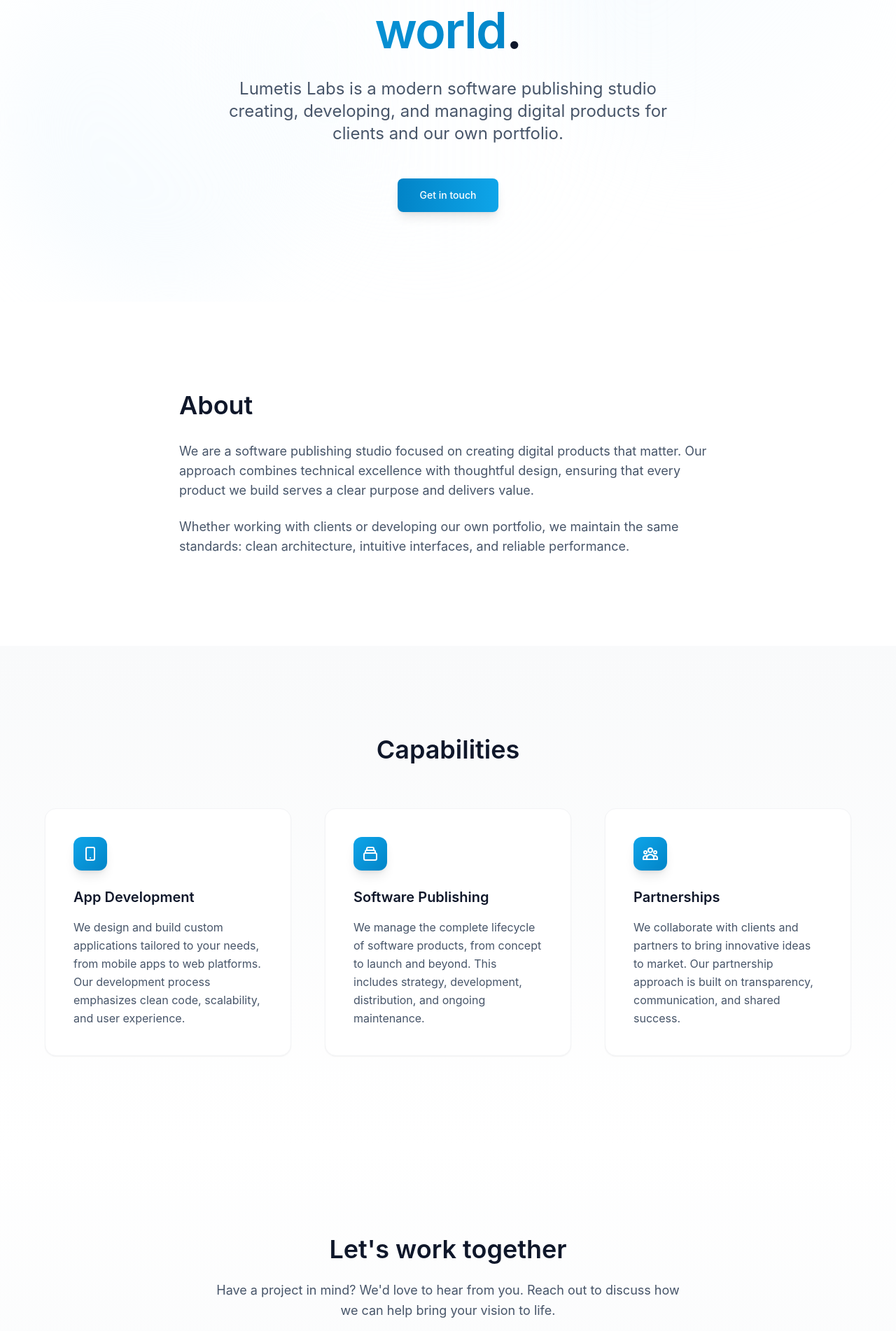
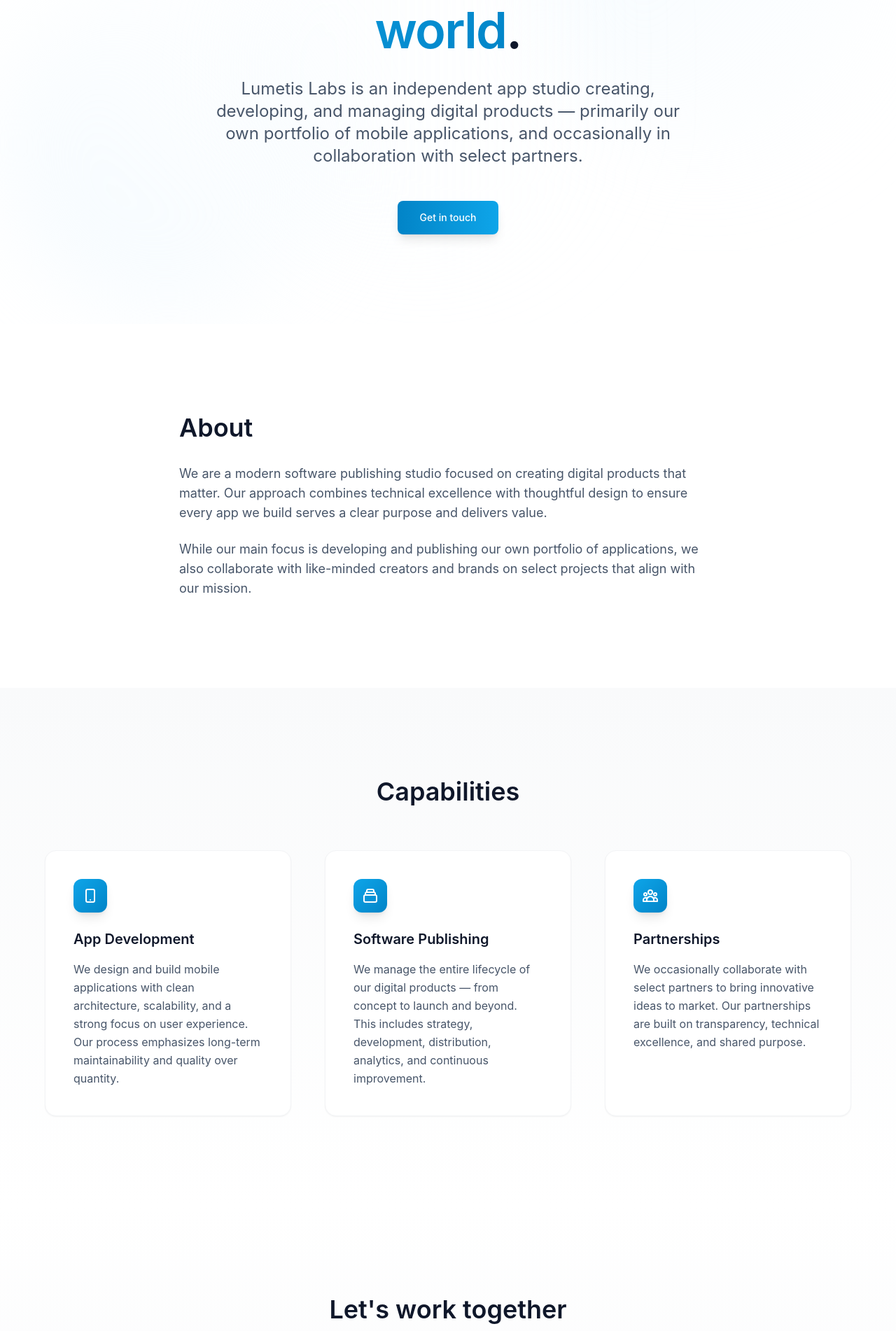
Before and after one commit to lumetislabs/lumetis-website, a Next.js app: page / in a window 1280 px wide. Shown: the part 338-2240 px from the top of the page at 70% size. Built offline with nearby package versions, Linux system fonts and the light colour scheme.

Commit message:
updated website copy

```diff
--- a/app/layout.tsx
+++ b/app/layout.tsx
@@ -6,10 +6,10 @@
 
 export const metadata: Metadata = {
   title: 'Lumetis Labs — Software Publishing Studio',
-  description: 'Lumetis Labs is a modern software publishing studio creating, developing, and managing digital products for clients and our own portfolio.',
+  description: 'Lumetis Labs is an independent app studio creating, developing, and managing digital products — primarily our own portfolio of mobile applications.',
   openGraph: {
     title: 'Lumetis Labs — Software Publishing Studio',
-    description: 'Lumetis Labs is a modern software publishing studio creating, developing, and managing digital products for clients and our own portfolio.',
+    description: 'Lumetis Labs is an independent app studio creating, developing, and managing digital products — primarily our own portfolio of mobile applications.',
     type: 'website',
     locale: 'en_US',
   },
--- a/app/page.tsx
+++ b/app/page.tsx
@@ -18,7 +18,7 @@
             <span className="gradient-text">connected world</span>.
           </h1>
           <p className="text-xl md:text-2xl text-slate-600 mb-12 leading-relaxed max-w-2xl mx-auto">
-            Lumetis Labs is a modern software publishing studio creating, developing, and managing digital products for clients and our own portfolio.
+            Lumetis Labs is an independent app studio creating, developing, and managing digital products — primarily our own portfolio of mobile applications, and occasionally in collaboration with select partners.
           </p>
           <div className="animate-fade-in-up" style={{ animationDelay: '0.2s' }}>
             <Button href="#contact">Get in touch</Button>
@@ -32,10 +32,10 @@
           <h2 className="text-3xl md:text-4xl font-semibold text-slate-900 mb-8">About</h2>
           <div className="space-y-6 text-slate-600 leading-relaxed">
             <p className="text-lg">
-              We are a software publishing studio focused on creating digital products that matter. Our approach combines technical excellence with thoughtful design, ensuring that every product we build serves a clear purpose and delivers value.
+              We are a modern software publishing studio focused on creating digital products that matter. Our approach combines technical excellence with thoughtful design to ensure every app we build serves a clear purpose and delivers value.
             </p>
             <p className="text-lg">
-              Whether working with clients or developing our own portfolio, we maintain the same standards: clean architecture, intuitive interfaces, and reliable performance.
+              While our main focus is developing and publishing our own portfolio of applications, we also collaborate with like-minded creators and brands on select projects that align with our mission.
             </p>
           </div>
         </div>
@@ -54,7 +54,7 @@
               </div>
               <h3 className="text-xl font-semibold text-slate-900 mb-4">App Development</h3>
               <p className="text-slate-600 leading-relaxed">
-                We design and build custom applications tailored to your needs, from mobile apps to web platforms. Our development process emphasizes clean code, scalability, and user experience.
+                We design and build mobile applications with clean architecture, scalability, and a strong focus on user experience. Our process emphasizes long-term maintainability and quality over quantity.
               </p>
             </div>
             <div className="bg-white p-10 rounded-2xl border border-gray-100 shadow-sm hover:shadow-xl hover:border-accent-200 transition-all duration-300 group hover:-translate-y-1">
@@ -65,7 +65,7 @@
               </div>
               <h3 className="text-xl font-semibold text-slate-900 mb-4">Software Publishing</h3>
               <p className="text-slate-600 leading-relaxed">
-                We manage the complete lifecycle of software products, from concept to launch and beyond. This includes strategy, development, distribution, and ongoing maintenance.
+                We manage the entire lifecycle of our digital products — from concept to launch and beyond. This includes strategy, development, distribution, analytics, and continuous improvement.
               </p>
             </div>
             <div className="bg-white p-10 rounded-2xl border border-gray-100 shadow-sm hover:shadow-xl hover:border-accent-200 transition-all duration-300 group hover:-translate-y-1">
@@ -76,7 +76,7 @@
               </div>
               <h3 className="text-xl font-semibold text-slate-900 mb-4">Partnerships</h3>
               <p className="text-slate-600 leading-relaxed">
-                We collaborate with clients and partners to bring innovative ideas to market. Our partnership approach is built on transparency, communication, and shared success.
+                We occasionally collaborate with select partners to bring innovative ideas to market. Our partnerships are built on transparency, technical excellence, and shared purpose.
               </p>
             </div>
           </div>
@@ -88,7 +88,7 @@
         <div className="max-w-2xl mx-auto text-center animate-fade-in-up">
           <h2 className="text-3xl md:text-4xl font-semibold text-slate-900 mb-6">Let&apos;s work together</h2>
           <p className="text-lg text-slate-600 leading-relaxed mb-8">
-            Have a project in mind? We&apos;d love to hear from you. Reach out to discuss how we can help bring your vision to life.
+            Have a great idea or want to collaborate? We&apos;d love to hear from you. Reach out to discuss potential synergies or learn more about our apps.
           </p>
           <div className="inline-flex items-center gap-3 px-8 py-4 bg-gradient-to-br from-accent-50 to-accent-100/50 rounded-2xl border border-accent-200/50">
             <svg className="w-5 h-5 text-accent-600" fill="none" stroke="currentColor" viewBox="0 0 24 24">
```
